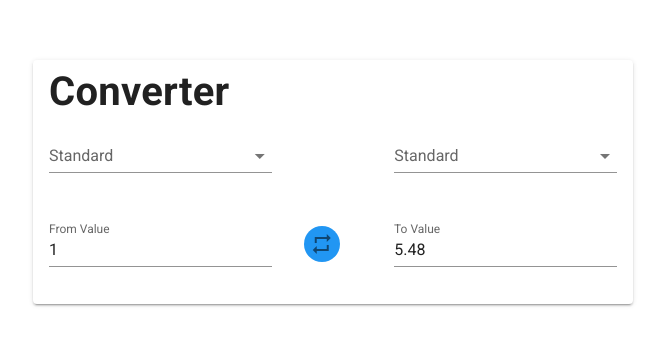
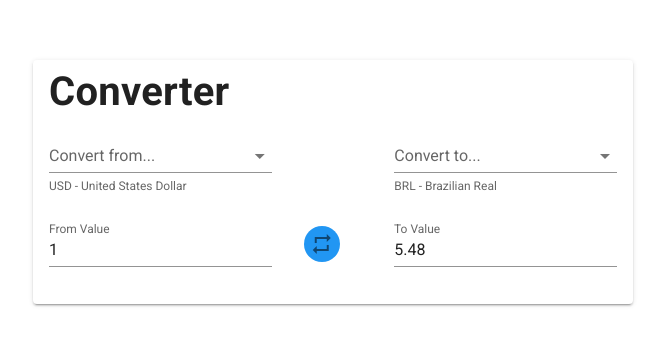
Before and after one commit to raphaelmro/currency-converter, a Vue app: page / in a window 1280 px wide. Shown: the top 346 px of the page, without its empty margins (307-972 px from the left). Built offline with nearby package versions, Linux system fonts and the light colour scheme; no server answers.

Commit message:
Customize select button, get currency from global state

```diff
--- a/src/App.vue
+++ b/src/App.vue
@@ -1,17 +1,39 @@
 <template>
   <v-app>
     <v-container>
-      <v-card width="600" class="mx-auto mt-12">
+      <v-card v-if="currenciesLoaded" width="600" class="mx-auto mt-12">
         <v-card-title><h1>Converter</h1></v-card-title>
         <v-card-text>
           <v-form>
             <v-row>
               <v-col cols="5">
-                <v-select :items="items" label="Standard"></v-select>
+                <v-autocomplete
+                  :items="currencies"
+                  item-value="code"
+                  item-text="description"
+                  v-model="selectFrom"
+                  :hint="`${selectFrom.code} - ${selectFrom.description}`"
+                  label="Convert from..."
+                  no-data-text="No currency available"
+                  persistent-hint
+                  return-object
+                  single-line
+                ></v-autocomplete>
               </v-col>
               <v-spacer></v-spacer>
               <v-col cols="5">
-                <v-select :items="items" label="Standard"></v-select>
+                <v-autocomplete
+                  :items="currencies"
+                  item-value="code"
+                  item-text="description"
+                  v-model="selectTo"
+                  :hint="`${selectTo.code} - ${selectTo.description}`"
+                  label="Convert to..."
+                  no-data-text="No currency available"
+                  persistent-hint
+                  return-object
+                  single-line
+                ></v-autocomplete>
               </v-col>
             </v-row>
             <v-row>
@@ -20,7 +42,7 @@
               </v-col>
               <v-col cols="2">
                 <v-card-actions>
-                  <v-btn @click="convertCurrencies" class="info" icon>
+                  <v-btn class="info" icon>
                     <v-icon>mdi-repeat</v-icon>
                   </v-btn>
                 </v-card-actions>
@@ -37,14 +59,24 @@
 </template>
 
 <script>
+import { mapState } from 'vuex'
 export default {
   name: 'App',
   data() {
     return {
-      items: ['Foo', 'Bar', 'Fizz', 'Buzz'],
+      currenciesLoaded: false,
       fromCurrency: 1,
-      toCurrency: 5.48
+      toCurrency: 5.48,
+      selectFrom: { code: 'USD', description: 'United States Dollar' },
+      selectTo: { code: 'BRL', description: 'Brazilian Real' }
     }
+  },
+  created() {
+    this.$store.dispatch('getCurrencies')
+    this.currenciesLoaded = true
+  },
+  computed: {
+    ...mapState(['currencies'])
   }
 }
 </script>
```
